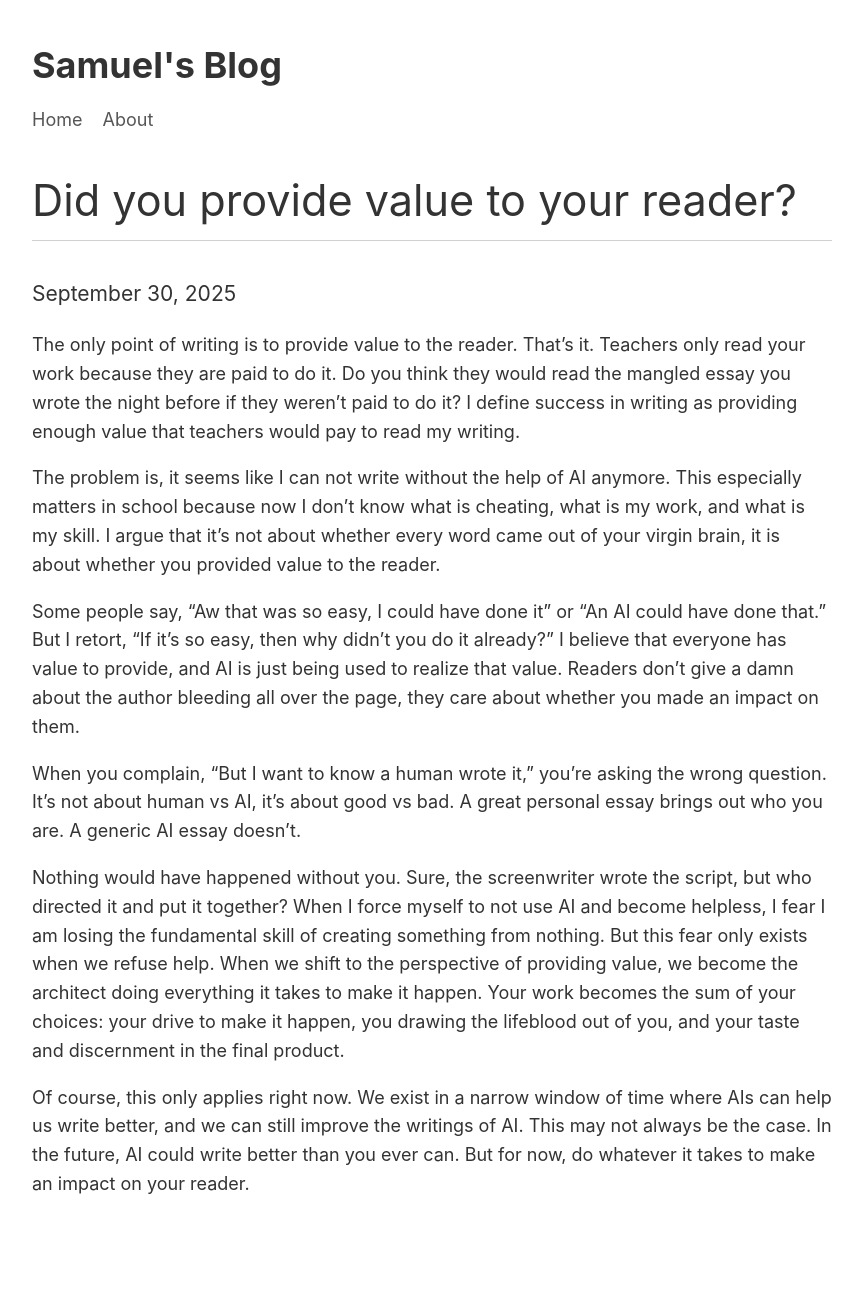
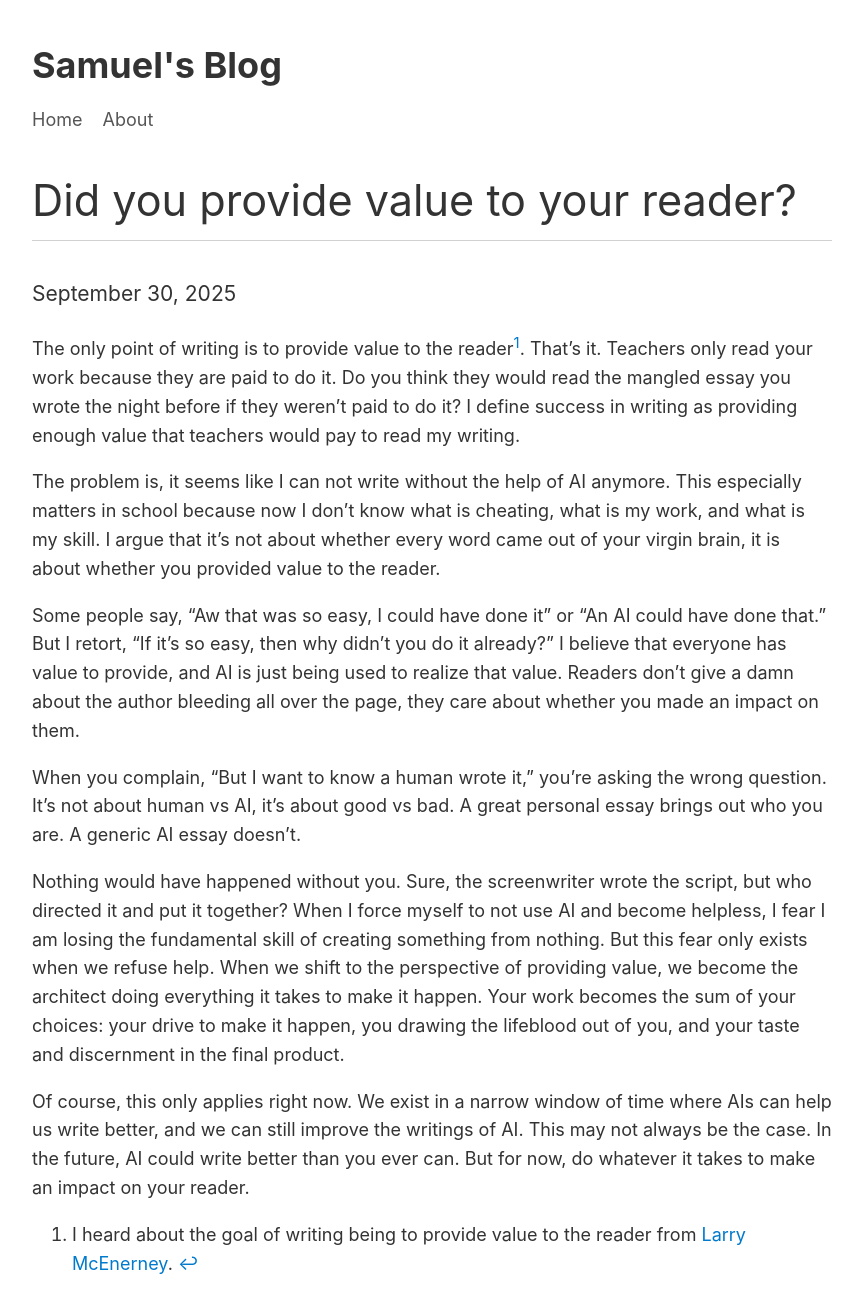
Before and after one commit to sacchen/sacchen.github.io, a Jekyll site: the page built from _posts/2025-09-30-value-to-reader.md, in a window 1280 px wide. Shown: the whole page, without its empty margins (208-1071 px from the left). Built offline with Jekyll 4.4.1, drawn with Linux system fonts in a browser that asks for light colours; before the commit the page ends 1237 px from its top, so only the background shows below that.

Commit message:
Add AI cheating post

```diff
--- a/_posts/2025-09-30-value-to-reader.md
+++ b/_posts/2025-09-30-value-to-reader.md
@@ -4,7 +4,7 @@
 date: 2025-09-30
 ---
 
-The only point of writing is to provide value to the reader. That's it. Teachers only read your work because they are paid to do it. Do you think they would read the mangled essay you wrote the night before if they weren't paid to do it? I define success in writing as providing enough value that teachers would pay to read my writing.
+The only point of writing is to provide value to the reader[^1]. That's it. Teachers only read your work because they are paid to do it. Do you think they would read the mangled essay you wrote the night before if they weren't paid to do it? I define success in writing as providing enough value that teachers would pay to read my writing.
 
 The problem is, it seems like I can not write without the help of AI anymore. This especially matters in school because now I don't know what is cheating, what is my work, and what is my skill. I argue that it's not about whether every word came out of your virgin brain, it is about whether you provided value to the reader.
 
@@ -15,3 +15,5 @@
 Nothing would have happened without you. Sure, the screenwriter wrote the script, but who directed it and put it together? When I force myself to not use AI and become helpless, I fear I am losing the fundamental skill of creating something from nothing. But this fear only exists when we refuse help. When we shift to the perspective of providing value, we become the architect doing everything it takes to make it happen. Your work becomes the sum of your choices: your drive to make it happen, you drawing the lifeblood out of you, and your taste and discernment in the final product.
 
 Of course, this only applies right now. We exist in a narrow window of time where AIs can help us write better, and we can still improve the writings of AI. This may not always be the case. In the future, AI could write better than you ever can. But for now, do whatever it takes to make an impact on your reader.
+
+[^1]: I heard about the goal of writing being to provide value to the reader from [Larry McEnerney](https://youtu.be/vtIzMaLkCaM?si=-9Ft5cGF4BxRPZcV).
```
Also changed, not shown: _posts/2025-10-18-AI-cheating.md (added, +23 -0 lines).
